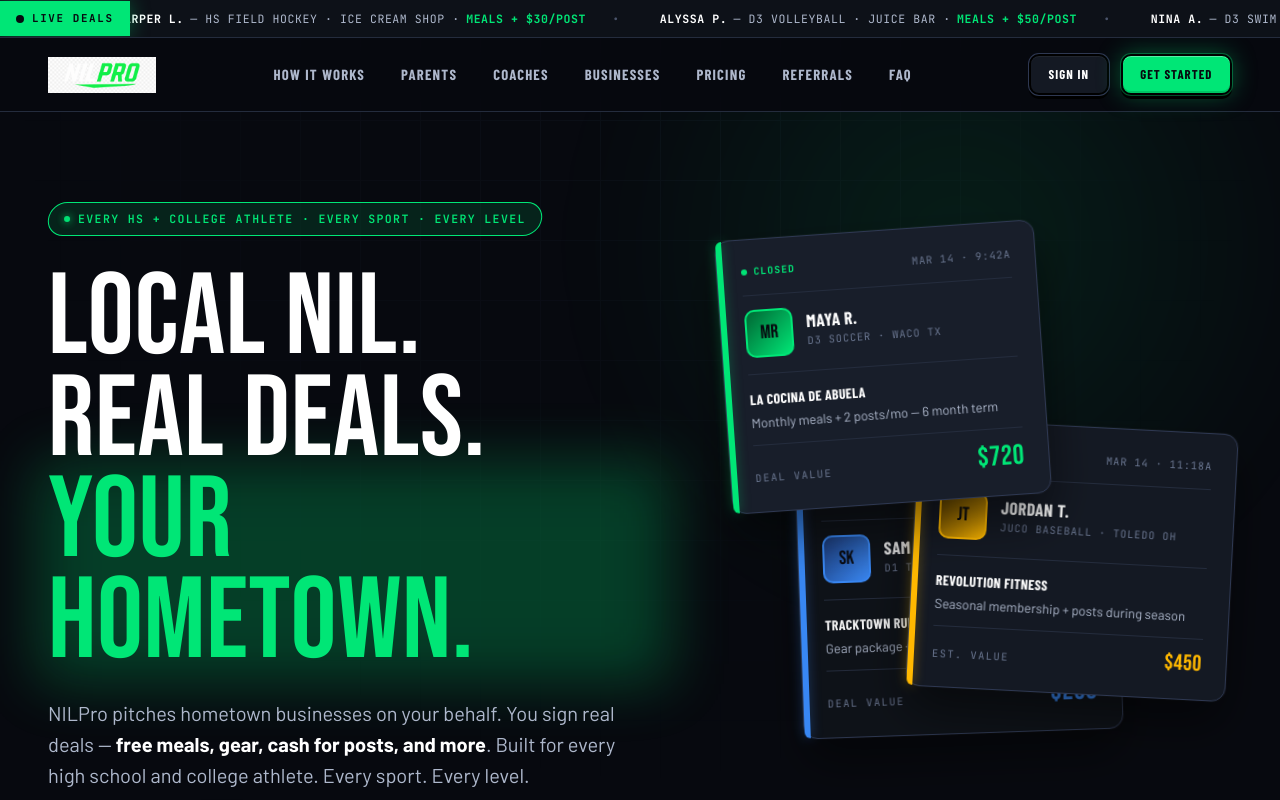
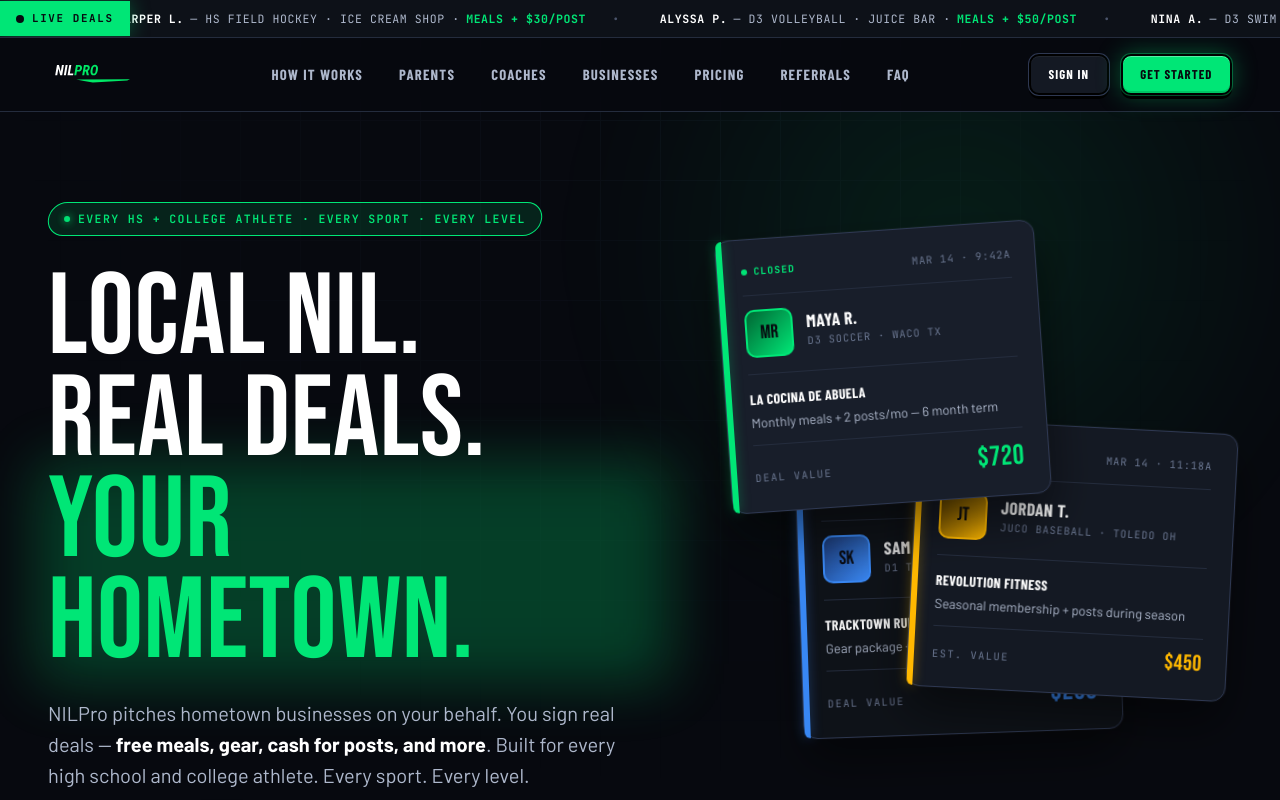
Before and after one commit to Des-Sleigh/nilpro, a Next.js app: page / in a window 1280 px wide. Shown: the top 800 px of the page. Built offline with nearby package versions, Linux system fonts and the light colour scheme; no server answers; a web font is replaced by a local one.

Commit message:
Switch web logo to corrected SVG; keep PNG for email

```diff
--- a/components/Footer.tsx
+++ b/components/Footer.tsx
@@ -38,10 +38,11 @@ export function Footer() {
           <div className="footer__brand">
             <Link href="/" aria-label="NILPro home" style={{ display: "inline-block", marginBottom: "1rem" }}>
               <Image
-                src="/logo.png"
+                src="/logo.svg"
                 alt="NILPro"
-                width={160}
-                height={54}
+                width={127}
+                height={44}
+                unoptimized
                 style={{ height: "44px", width: "auto", display: "block" }}
               />
             </Link>
--- a/components/Nav.tsx
+++ b/components/Nav.tsx
@@ -59,11 +59,12 @@ export function Nav({ isSignedIn = false }: { isSignedIn?: boolean }) {
       <div className="nav__inner">
         <Link href="/" className="logo" onClick={close} aria-label="NILPro home">
           <Image
-            src="/logo.png"
+            src="/logo.svg"
             alt="NILPro"
-            width={144}
-            height={48}
+            width={104}
+            height={36}
             priority
+            unoptimized
             style={{ height: "36px", width: "auto", display: "block" }}
           />
         </Link>
```
Also changed, not shown: public/NILPRO_wordmark_swoosh.svg (deleted), public/logo.svg (renamed from public/corrected.svg).
